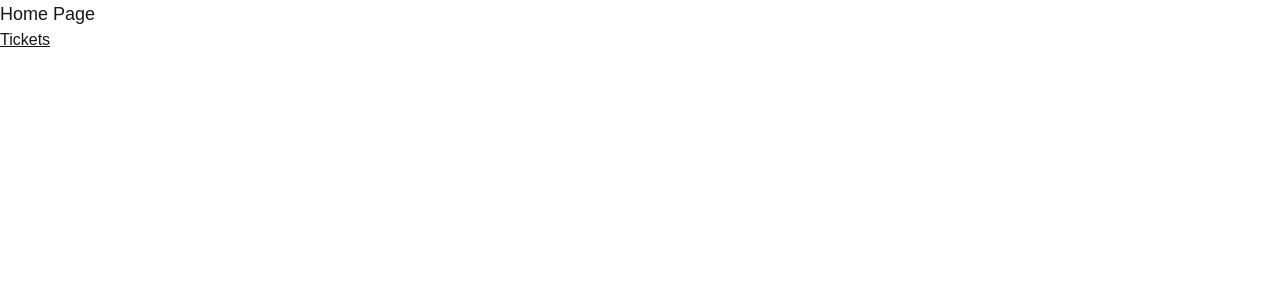
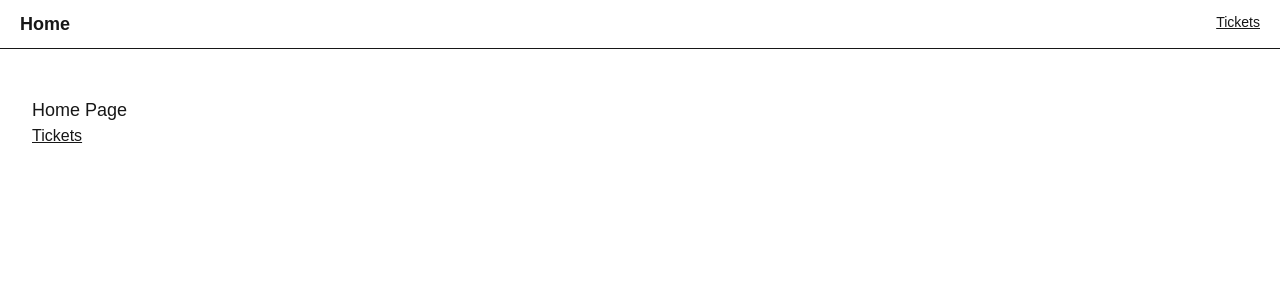
Before and after one commit to Shanto910/the-road-to-next-app, a Next.js app: page / in a window 1280 px wide. Shown: the top 300 px of the page. Built offline with nearby package versions, Linux system fonts and the light colour scheme.

Commit message:
add: navbar and type cmd

```diff
--- a/package.json
+++ b/package.json
@@ -7,7 +7,8 @@
 		"build": "next build",
 		"start": "next start",
 		"lint": "next lint",
-    "lint-fix": "next lint --fix"
+		"lint-fix": "next lint --fix",
+		"type": "tsc --noEmit"
 	},
 	"dependencies": {
 		"next": "15.2.1",
--- a/src/app/layout.tsx
+++ b/src/app/layout.tsx
@@ -1,6 +1,8 @@
 import './globals.css';
 import type { Metadata } from 'next';
 import { Geist, Geist_Mono } from 'next/font/google';
+import Link from 'next/link';
+import { homePath, ticketsPath } from '@/paths';
 
 const geistSans = Geist({
 	variable: '--font-geist-sans',
@@ -13,8 +15,8 @@
 });
 
 export const metadata: Metadata = {
-	title: 'Create Next App',
-	description: 'Generated by create next app',
+	title: 'The Next Level App',
+	description: 'My Road to Next App',
 };
 
 export default function RootLayout({
@@ -25,7 +27,21 @@
 	return (
 		<html lang="en">
 			<body className={`${geistSans.variable} ${geistMono.variable} antialiased`}>
-				{children}
+				<nav className="supports-backdrop-blur:bg-background/60 fixed top-0 left-0 right-0 z-20 border-b bg-background/95 backdrop-blur w-full flex py-2.5 px-5 justify-between">
+					<div>
+						<Link href={homePath()} className="font-bold text-lg">
+							Home
+						</Link>
+					</div>
+					<div>
+						<Link href={ticketsPath()} className="text-sm underline">
+							Tickets
+						</Link>
+					</div>
+				</nav>
+				<main className="min-h-screen flex-1 overflow-y-auto overflow-x-hidden py-24 px-8 bg-secondary/20 flex flex-col">
+					{children}
+				</main>
 			</body>
 		</html>
 	);
--- a/src/paths.ts
+++ b/src/paths.ts
@@ -1,2 +1,4 @@
+export const homePath = () => '/';
+
 export const ticketsPath = () => '/tickets';
 export const ticketPath = (ticketId: string) => `/tickets/${ticketId}`;
```
Lines whose indentation alone changed are shown as unchanged.
